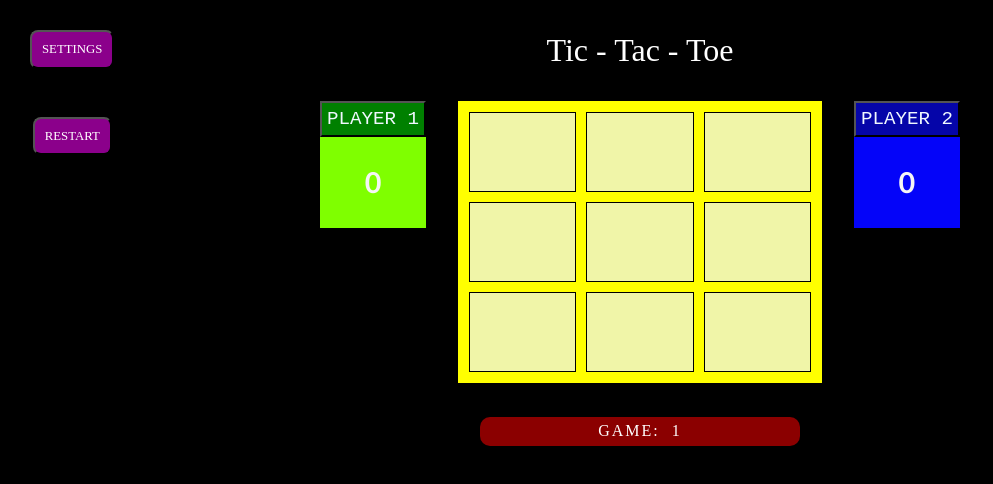
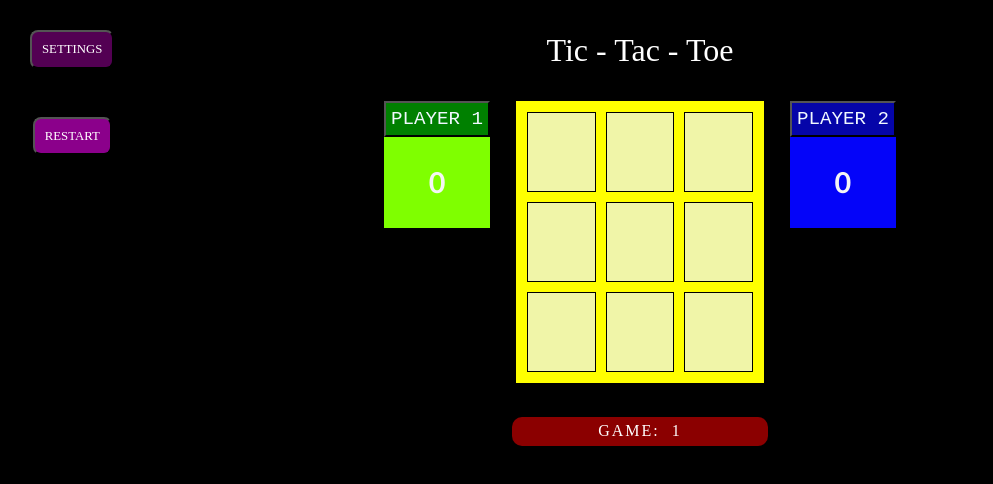
Before and after one commit to coffee-marios/tic-tac-toe, a plain HTML site: page index.html in a window 1280 px wide. In both pictures the pointer is over the button "SETTINGS". Shown: the whole page, without its empty margins (0-993 px from the left). Drawn offline with Linux system fonts and the light colour scheme.

Commit message:
Add a hover effect to the buttons and change the shape of the board

```diff
--- a/style.css
+++ b/style.css
@@ -386,7 +386,7 @@ body {
 
 #main {
     margin: auto;
-    width: 50%;
+    width: 40%;
     text-align: center;
     /* display: none; */
 }
@@ -496,6 +496,11 @@ div>#leftPlayer {
     margin-bottom: 3rem;
 }
 
+.sideSettings:hover {
+    background-color: rgba(139, 0, 139, 0.6);
+
+}
+
 #sideButtons {
     position: fixed;
     top: 30px;
```
